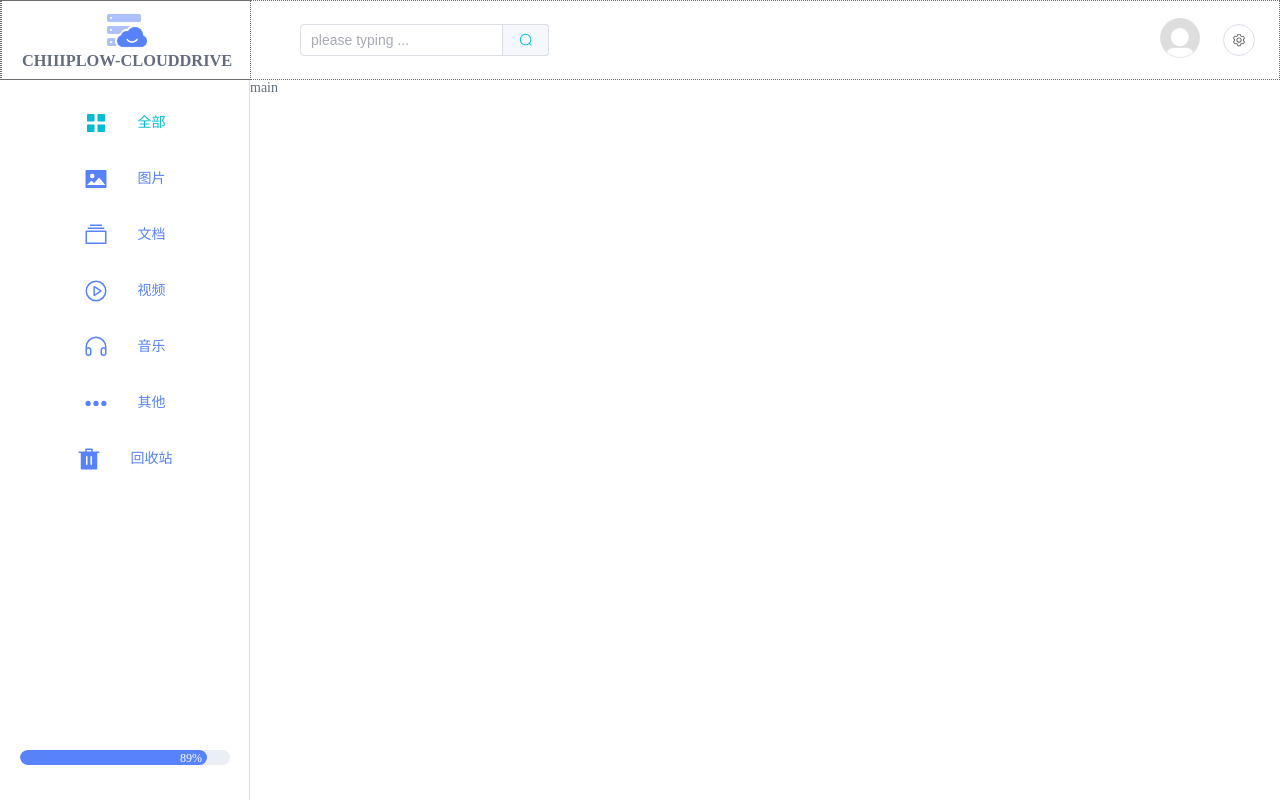
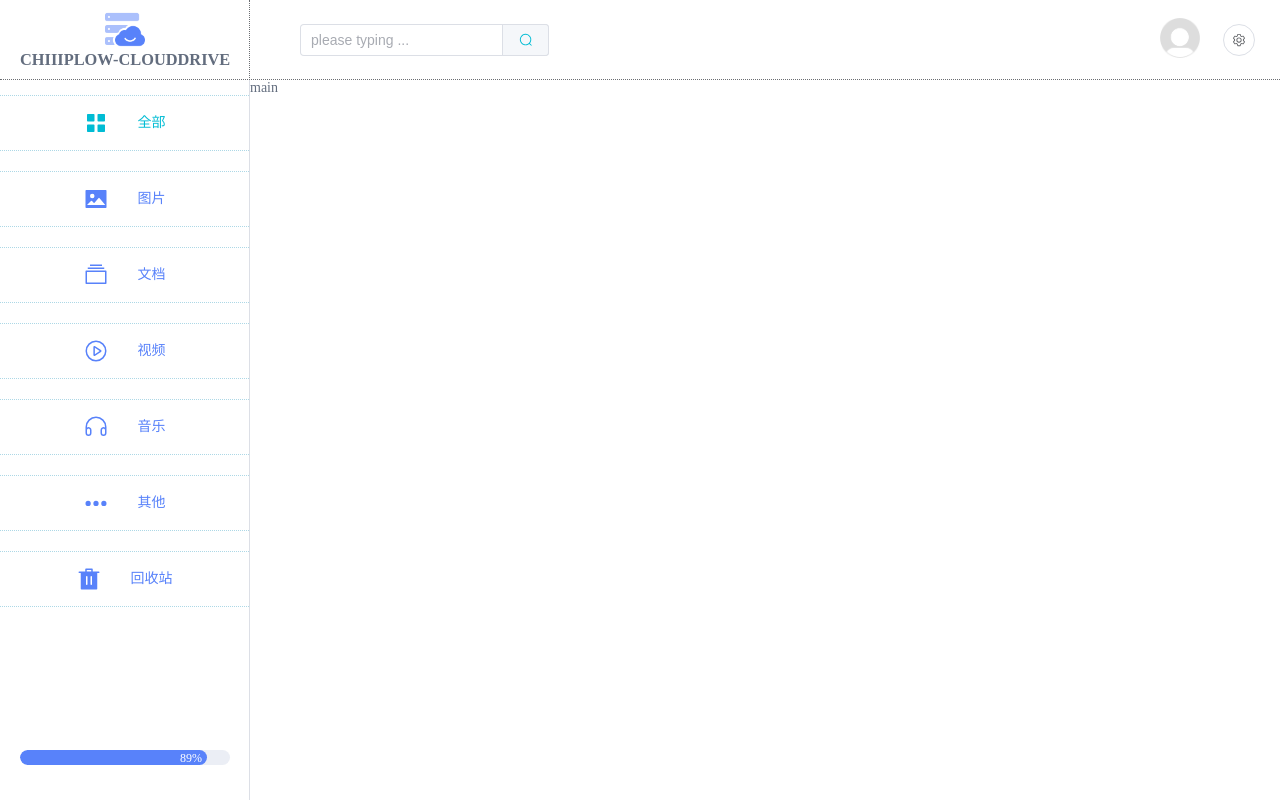
Before and after one commit to CHIIIPLOW-922/chiiiplow-clouddrive-fe, a Vue app: page /#/dashboard in a window 1280 px wide. Built offline with nearby package versions, Linux system fonts and the light colour scheme.

Commit message:
finish Aside & Header layouts

```diff
--- a/src/components/Dashboard/Aside/Aside.vue
+++ b/src/components/Dashboard/Aside/Aside.vue
@@ -23,7 +23,7 @@ import Progress from '@/components/Dashboard/Aside/AsideComponents/Progress.vue'
   height: 100%;
 
   .aside-menu {
-    overflow-y: auto;
+    // overflow-y: auto;
     height: 100%;
   }
   .aside-progress {
--- a/src/components/Dashboard/Aside/AsideComponents/Menu.vue
+++ b/src/components/Dashboard/Aside/AsideComponents/Menu.vue
@@ -61,11 +61,14 @@ const menuList = [
 <style lang="scss">
 .menu {
     height: 100%;
+    overflow-y: auto;
     padding-top: 15px;
     .menu-item{
         display: flex;
+        border-top:0.005px dotted lightblue;
+        border-bottom:0.005px dotted lightblue;
         justify-content: center;
-        // padding-right: 50px;
+        margin-bottom: 20px;
         .item-icon{
             margin-right: 30px;
         }
--- a/src/components/Dashboard/Header/Header.vue
+++ b/src/components/Dashboard/Header/Header.vue
@@ -31,7 +31,8 @@ const handleOpenDialog = () => {
 
 <style lang="scss">
 .header {
-  border: 0.05px dotted #6C6E72;
+  border-bottom: 0.05px dotted #6C6E72;
+  // border-right: 0.05px dotted #6C6E72;
   grid-area: header;
   display: flex;
   align-items: center;
--- a/src/components/LogoWrapper.vue
+++ b/src/components/LogoWrapper.vue
@@ -12,7 +12,8 @@
 .global-logo {
   width: 250px;
   height: 80px;
-  border: 0.05px dotted #6C6E72;
+  // border-left: 0.05px dotted #6C6E72;
+  border-right: 0.05px dotted #6C6E72;
     // justify-content: center;
     // align-items: center;
     .header-logo{
```
